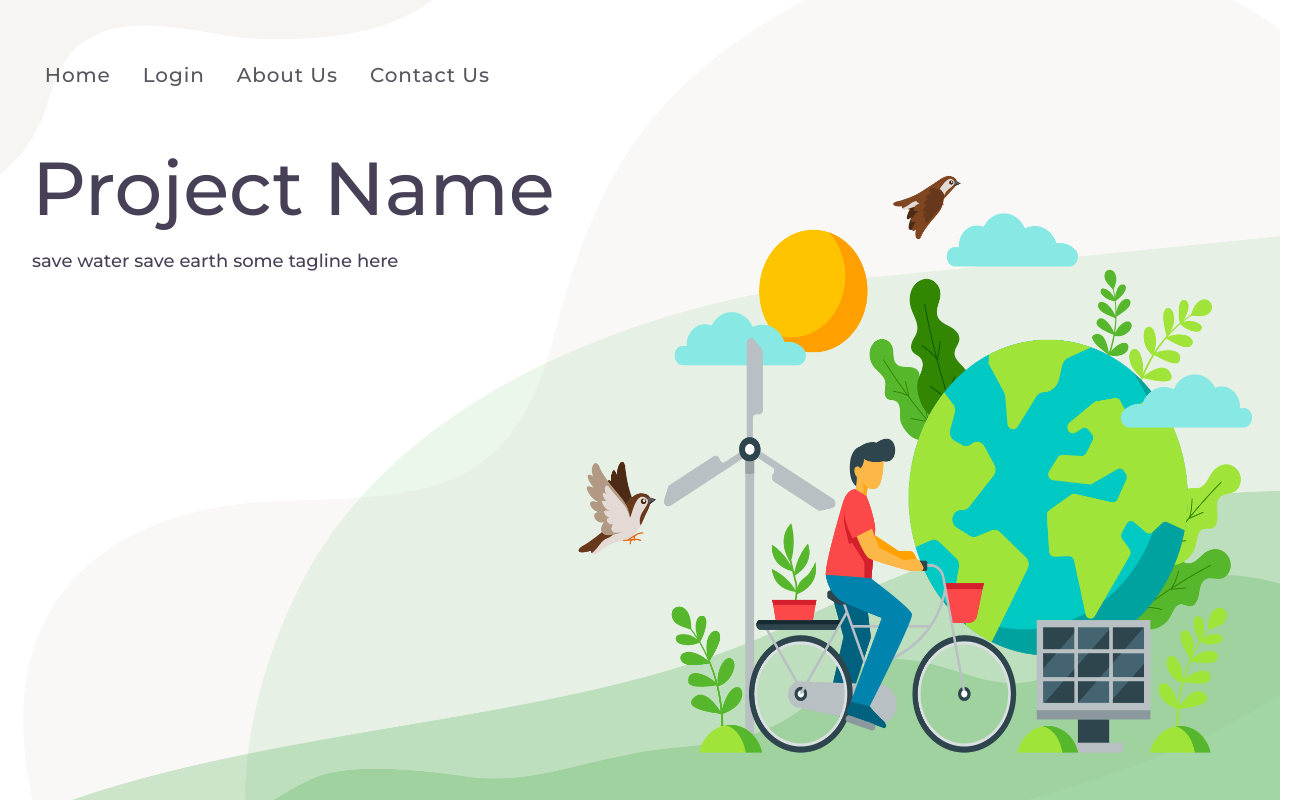
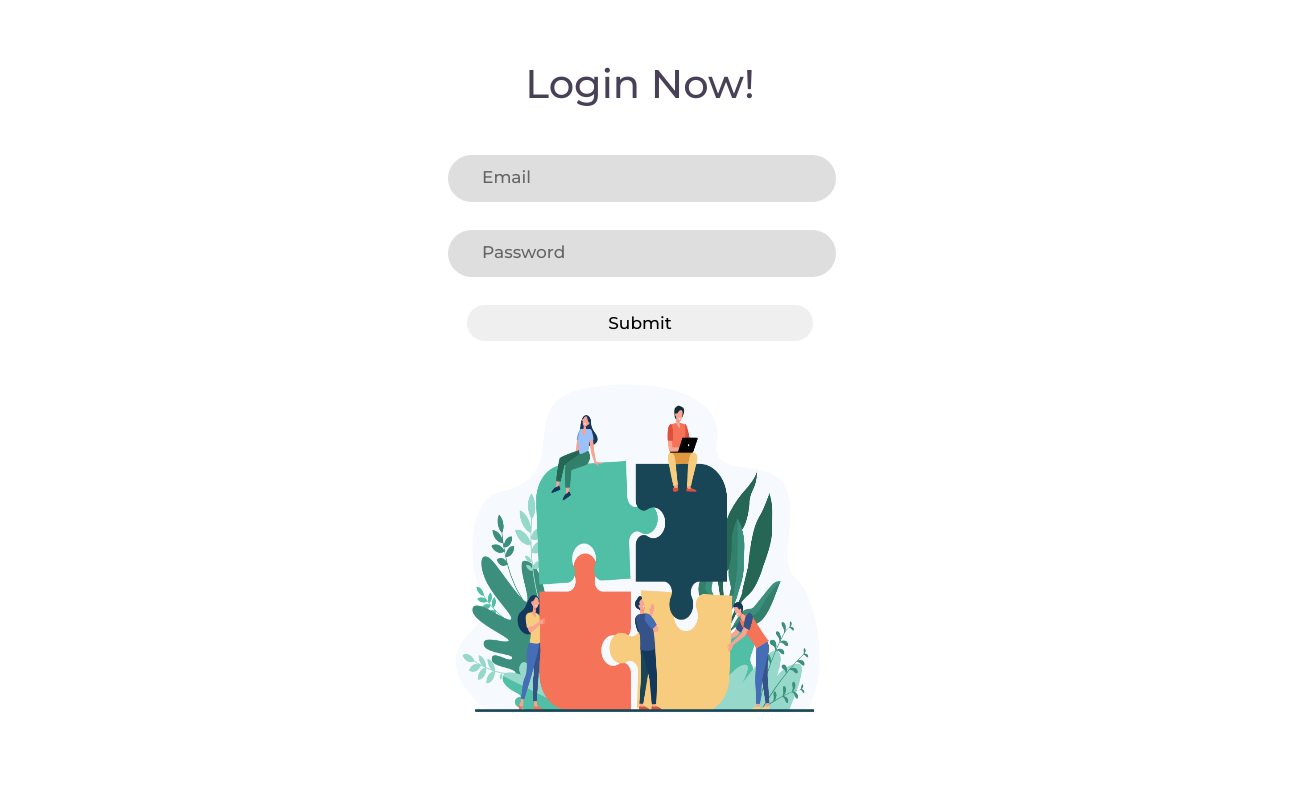
Before and after one commit to TijilM/GreenLight, a React (Create React App) app in the folder frontend/: page /login in a window 1280 px wide. Shown: the top 802 px of the page, 1309 px wide, since content can reach past the window. Built offline with nearby package versions, Linux system fonts and the light colour scheme.

Commit message:
working on login page

```diff
--- a/frontend/package.json
+++ b/frontend/package.json
@@ -3,11 +3,15 @@
   "version": "0.1.0",
   "private": true,
   "dependencies": {
+    "@fortawesome/free-solid-svg-icons": "^6.2.1",
+    "@fortawesome/react-fontawesome": "^0.2.0",
     "@testing-library/jest-dom": "^5.16.5",
     "@testing-library/react": "^13.4.0",
     "@testing-library/user-event": "^13.5.0",
     "react": "^18.2.0",
     "react-dom": "^18.2.0",
+    "react-fontawesome": "^1.7.1",
+    "react-router-dom": "^6.6.1",
     "react-scripts": "5.0.1",
     "web-vitals": "^2.1.4"
   },
--- a/frontend/src/App.js
+++ b/frontend/src/App.js
@@ -1,11 +1,17 @@
 import Landing  from "./pages/landing";
-
-
+import Login from "./pages/login";
+import {BrowserRouter as Router, Route, Routes} from "react-router-dom"
 function App() {
   return (
     <div className="App">
-      <Landing/>
-    </div>
+    <Router>
+      <Routes>
+        <Route exact path="/" element={<Landing />}></Route>
+        <Route path="/login" element={<Login />}></Route>
+        {/* <Route path="/signup" element={<Signup />}></Route> */}
+        </Routes>
+    </Router>
+  </div>
   );
 }
 
--- /dev/null
+++ b/frontend/src/config.js
@@ -0,0 +1,3 @@
+const api_url = "https://merchapi.ccstiet.com/"
+
+module.exports = {api_url}
--- a/frontend/src/pages/landing/Style/heading.module.css
+++ b/frontend/src/pages/landing/Style/heading.module.css
@@ -25,5 +25,6 @@
   font-family: "Montserrat";
   font-weight: 500;
   font-size: 18px;
+
   color: rgb(72, 64, 86);
 }
--- /dev/null
+++ b/frontend/src/pages/login/Style/login.module.css
@@ -0,0 +1,67 @@
+@import url('https://fonts.googleapis.com/css2?family=Montserrat:wght@100;500&display=swap');
+
+.container{
+    /* display: flex; */
+    /* justify-content: center; */
+    text-align: center;
+}
+.heading {
+    text-decoration: none;
+    font-family: "Montserrat";
+    font-weight: 500;
+    font-size: 40px;
+    color: rgb(72, 64, 86);
+    padding-bottom: 1rem;
+  }
+.formContainer{
+    text-align: center;
+    width: 30vw;
+    margin:auto
+}
+.inputBox{
+    background-color: rgb(202, 201, 202);
+    padding-top: 1rem;
+    border-radius: 3rem;
+    border: 0px;
+    opacity: 0.6;
+    padding-bottom: 1rem;
+    width:100%
+}
+.inputBox::placeholder{
+    padding-left: 2rem;
+    color:black;
+    font-family: "Montserrat";
+    font-weight: 500;
+    font-size: 17px;
+}
+.inputBoxContainer{
+    padding-top: 0.25rem;
+    padding-bottom: 0.25rem;
+}
+.btn{
+    padding-top:0.5rem;
+    padding-bottom:0.5rem;
+    border-radius: 2rem;
+    width: 90%;
+    border: 0px;
+    color:black;
+    font-size: 17px;
+
+}
+.btnContainer{
+    padding-top: 1.5rem;
+}
+.btntext{
+    font-family: "Montserrat";
+    font-weight: 500;
+    font-size: 17px;
+}
+
+.subContainer{
+    padding: 2rem;
+    width:40wv;
+}
+.myimg{
+    height: 45vh;
+    width:30vw;
+}
--- /dev/null
+++ b/frontend/src/pages/login/index.js
@@ -0,0 +1,117 @@
+import React, { useState, useContext } from "react";
+import styles from "./Style/login.module.css"
+import myimg from "./Assets/9814.jpg"
+import axios from "axios";
+import AuthContext from "../../source/store";
+import { FontAwesomeIcon } from "@fortawesome/react-fontawesome";
+import { faSpinner } from "@fortawesome/free-solid-svg-icons";
+
+import { useNavigate } from "react-router-dom";
+import { api_url } from "../../config";
+
+const url = api_url + "auth/login/";
+
+function Login() {
+  const navigate = useNavigate();
+  const authCtx = useContext(AuthContext)
+  // const history = useHistory()
+
+  const [email, setEmail] = useState("");
+  const [password, setPassword] = useState("");
+  const [loading, setLoading] = useState(false);
+
+  const submitForm = async (e) => {
+    e.preventDefault();
+
+    if (email && password) {
+      setLoading(true);
+
+      try {
+        axios.post(url, {
+            email: email.trim(),
+            password: password.trim(),
+          })
+          .then((response) => {
+            if (!response.data.error) {
+              console.log(response.data)
+              authCtx.login(response.data.key)
+              navigate('/', {replace: true})
+
+              setPassword("");
+              setEmail("");
+
+              setLoading(false)
+          }})
+          .catch((error) => {
+            setLoading(false)
+
+            alert("Incorrect Credentials");
+          });
+      } catch (error) {
+        setLoading(false)
+
+        alert("An error occurred");
+      }
+    } else {
+      alert("Please fill in all the data");
+    }
+  };
+  return (
+    <div className={styles.container}>
+      <div className={styles.subContainer}>
+        <h1 className={styles.heading}>Login Now!</h1>
+        <form
+          action=""
+          onSubmit={submitForm}
+          className={styles.formContainer}
+        >
+          <div className={styles.inputBoxContainer}>
+          <input
+            type="text"
+            name="email"
+            id="email"
+            autoComplete="off"
+            value={email}
+            onChange={(e) => setEmail(e.target.value)}
+            placeholder="Email "
+            className={styles.inputBox}
+          />
+          </div>
+          <br />
+          <div className={styles.inputBoxContainer}>
+          <input
+            type="password"
+            name="password"
+            id="password"
+            autoComplete="off"
+            value={password}
+            onChange={(e) => setPassword(e.target.value)}
+            placeholder="Password"
+            className={styles.inputBox}
+          />
+          </div>
+          <div className={styles.btnContainer} >
+                {
+                    !loading &&
+                    <button type="submit" className={styles.btn}>
+                        <div className={styles.btntext}>Submit</div>
+                    </button>
+                }
+
+                {
+                    loading &&
+                    <button type="submit" className={styles.btnContainer} disabled>
+                        <FontAwesomeIcon icon={faSpinner} className="fa-spin" />
+                    </button>
+                }
+            </div>
+        </form>
+      </div>
+      <div >
+          <img src={myimg} className={styles.myimg}/>
+        </div>
+    </div>
+  );
+}
+
+export default Login;
--- /dev/null
+++ b/frontend/src/source/store.js
@@ -0,0 +1,45 @@
+import React, { useState, useEffect } from "react"
+
+const AuthContext = React.createContext({
+    isLoggedIn: false,
+    login: (token) => {},
+    logout: () => {},
+});
+
+export const AuthContextProvider = (props) => {
+    const [userIsLoggedIn, setUserIsLoggedIn] = useState(false);
+
+    useEffect(() => {
+        const token = localStorage.getItem("token");
+
+        if (token) {
+            setUserIsLoggedIn(true)
+        }
+    }, []);
+
+    const loginHandler = (token) => {
+        localStorage.setItem("token", token)
+        setUserIsLoggedIn(true);
+    }
+
+    const logoutHandler = () => {
+        localStorage.removeItem("token");
+        setUserIsLoggedIn(false);
+    }
+
+    const contextValue = {
+        isLoggedIn: userIsLoggedIn,
+        login: loginHandler,
+        logout: logoutHandler,
+    }
+
+    return (
+        <AuthContext.Provider value={contextValue}>
+            {props.children}
+        </AuthContext.Provider>
+    )
+
+}
+
+
+export default AuthContext;
```
Also changed, not shown: frontend/src/pages/login/Assets/9814.jpg (added), 1 other file (tests, documents, lock files or other folders).
